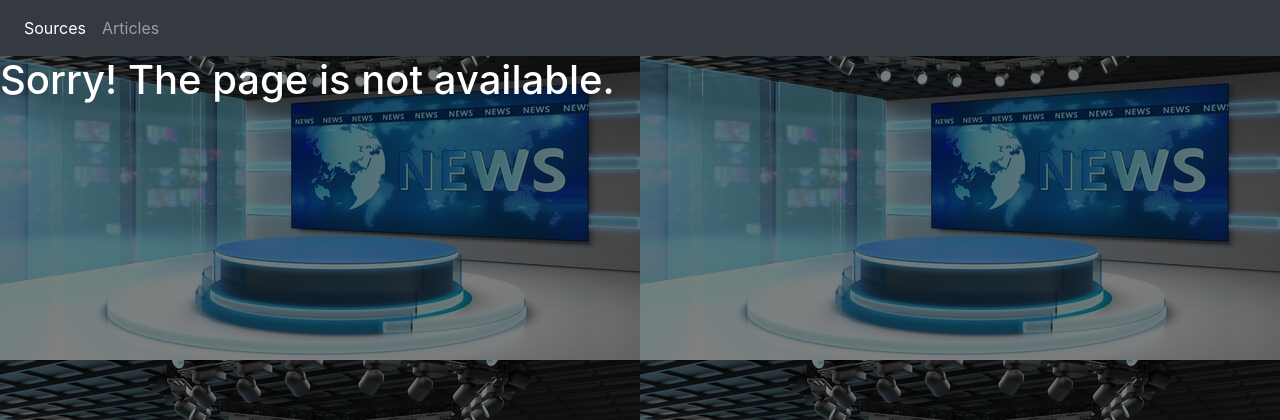
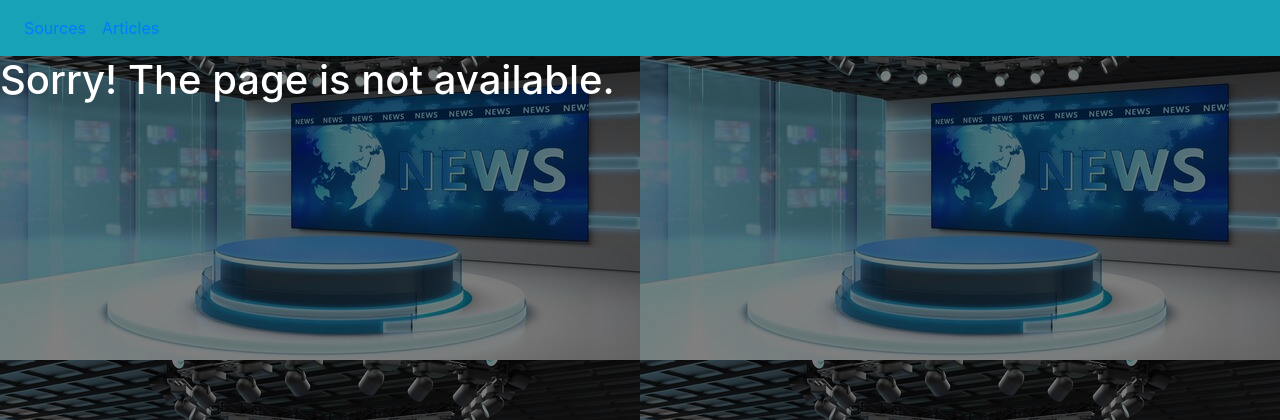
Before and after one commit to Mercynenoh/News-App, a Flask app: template app/templates/four.html in a window 1280 px wide. Shown: the top 420 px of the page. Run offline with Flask 2, Linux system fonts and the light colour scheme; the template is opened without the code that fills it, so the values that code supplies are empty; some libraries are stand-ins or nearby versions.

Commit message:
add changes

```diff
--- a/app/templates/navbar.html
+++ b/app/templates/navbar.html
@@ -1,4 +1,4 @@
-<nav class="navbar navbar-expand-lg navbar-dark bg-dark">
+<nav class="navbar navbar-expand-lg navbar-info bg-info">
     <button class="navbar-toggler" type="button" data-toggle="collapse" data-target="#navbarText" aria-controls="navbarText" aria-expanded="false" aria-label="Toggle navigation">
       <span class="navbar-toggler-icon"></span>
     </button>
```
